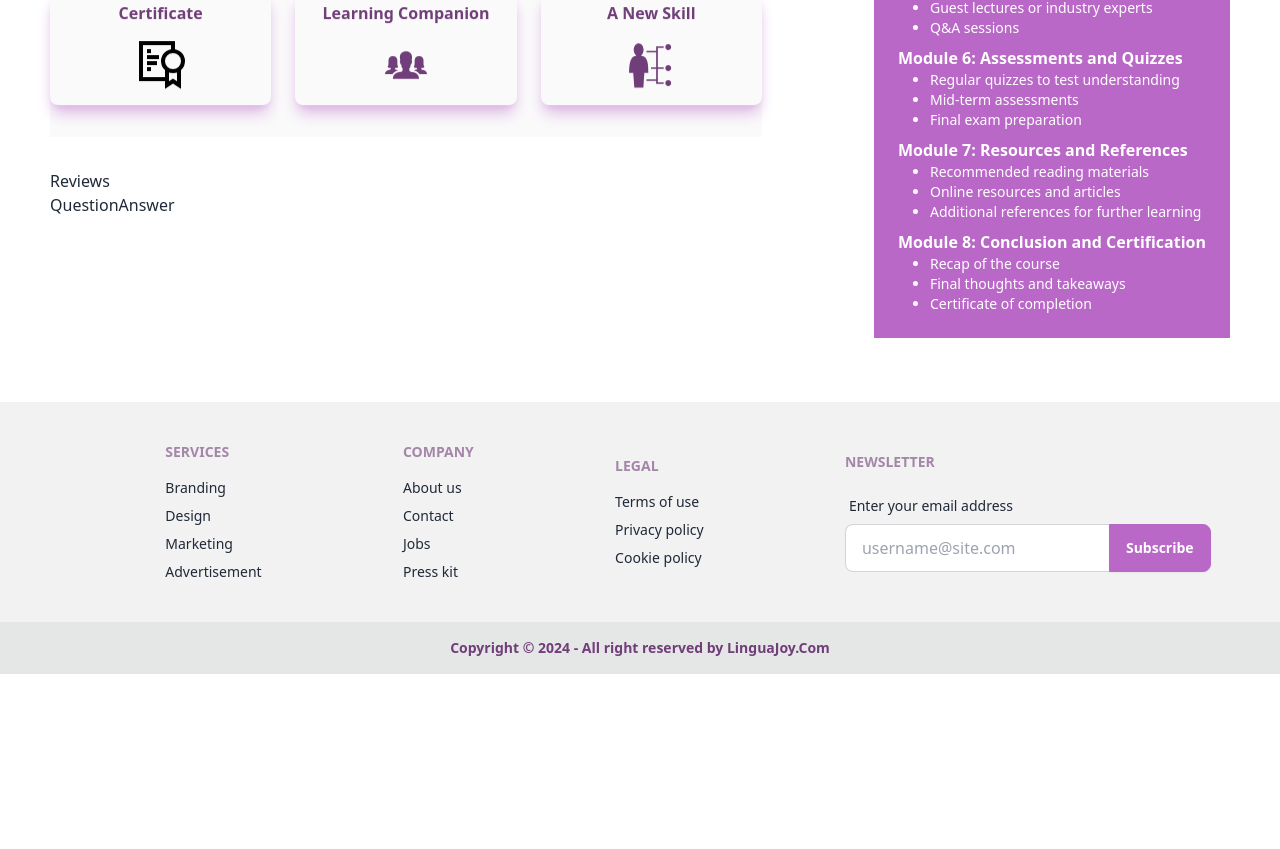
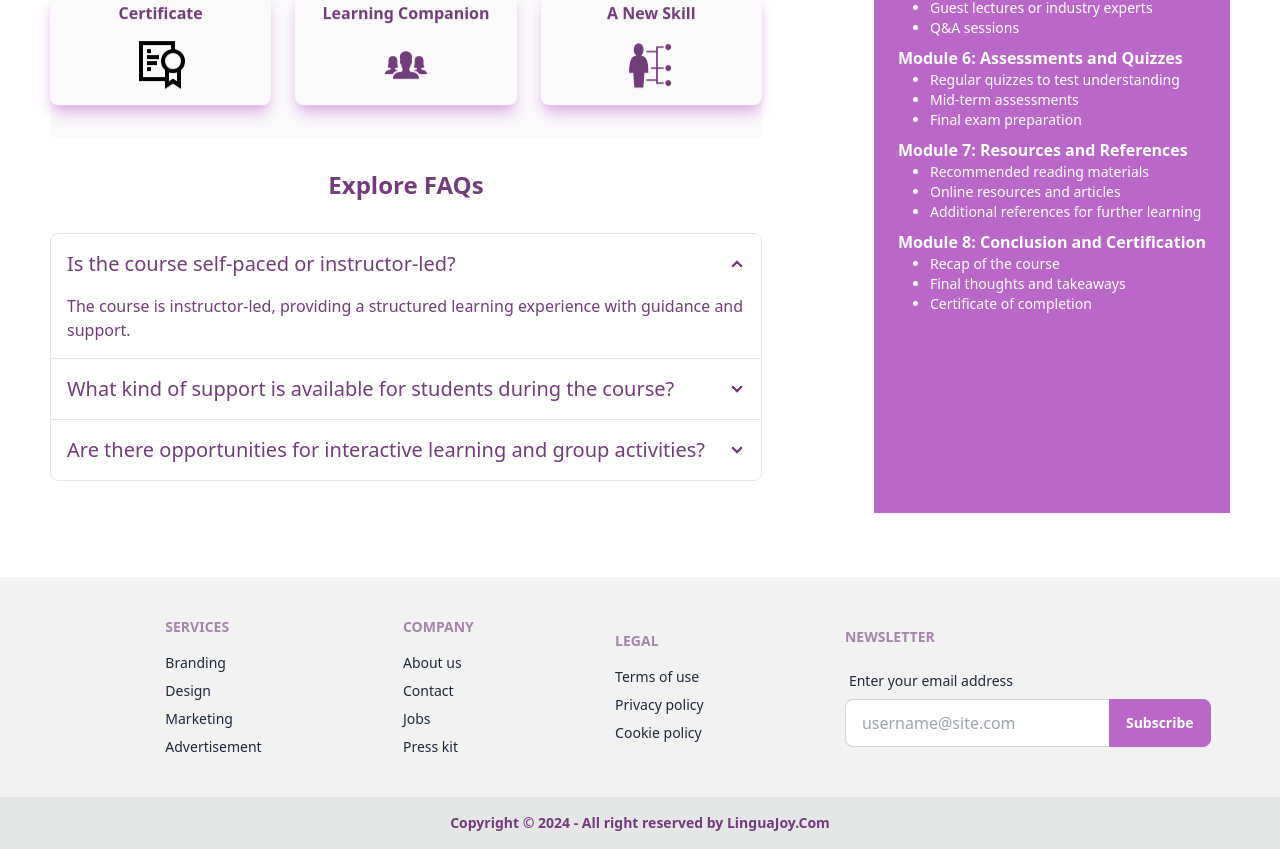
Before and after one commit to QuaziSamiha/lingua-joy-client, a React (Vite) app: page /course/1 in a window 1280 px wide. Shown: the part 1407-2256 px from the top of the page. Before the commit the page ends 2081 px from the top, so only its background shows below. Built offline with nearby package versions, Linux system fonts and the light colour scheme; no server answers.

Commit message:
detail page basic done

```diff
--- a/src/pages/Courses/CourseDetail/CourseDetail.jsx
+++ b/src/pages/Courses/CourseDetail/CourseDetail.jsx
@@ -4,7 +4,6 @@ import CourseOutline from "./CourseOutline";
 import { FaHeartCircleCheck } from "react-icons/fa6";
 import CoursePrerequisite from "./CoursePrerequisite";
 import CourseReward from "./CourseReward";
-import Reviews from "./Reviews";
 import QuestionAnswer from "./QuestionAnswer";
 
 const CourseDetail = () => {
@@ -56,7 +55,6 @@ const CourseDetail = () => {
             <div>
               <CoursePrerequisite />
               <CourseReward />
-              <Reviews />
               <QuestionAnswer />
             </div>
           </div>
--- a/src/pages/Courses/CourseDetail/QuestionAnswer.jsx
+++ b/src/pages/Courses/CourseDetail/QuestionAnswer.jsx
@@ -1,5 +1,57 @@
 const QuestionAnswer = () => {
-  return <div>QuestionAnswer</div>;
+  return (
+    <>
+      <section className="my-8">
+        <h1 className="text-[#703e78] font-bold text-2xl text-center my-8">
+          Explore FAQs
+        </h1>
+        <div className="text-[#703e78]">
+          <div className="join join-vertical w-full">
+            <div className="collapse collapse-arrow join-item border border-base-300">
+              <input type="radio" name="my-accordion-4" checked="checked" />
+              <div className="collapse-title text-xl font-medium">
+                Is the course self-paced or instructor-led?
+              </div>
+              <div className="collapse-content">
+                <p>
+                  The course is instructor-led, providing a structured learning
+                  experience with guidance and support.
+                </p>
+              </div>
+            </div>
+            <div className="collapse collapse-arrow join-item border border-base-300">
+              <input type="radio" name="my-accordion-4" />
+              <div className="collapse-title text-xl font-medium">
+                What kind of support is available for students during the
+                course?
+              </div>
+              <div className="collapse-content">
+                <p>
+                  Students have access to a dedicated support team and regular
+                  Q&A sessions with instructors to address any queries or
+                  concerns.{" "}
+                </p>
+              </div>
+            </div>
+            <div className="collapse collapse-arrow join-item border border-base-300">
+              <input type="radio" name="my-accordion-4" />
+              <div className="collapse-title text-xl font-medium">
+                Are there opportunities for interactive learning and group
+                activities?{" "}
+              </div>
+              <div className="collapse-content">
+                <p>
+                  Yes, the course includes interactive learning elements and
+                  group activities to enhance engagement and collaboration among
+                  students.{" "}
+                </p>
+              </div>
+            </div>
+          </div>
+        </div>
+      </section>
+    </>
+  );
 };
 
 export default QuestionAnswer;
--- a/src/pages/Courses/CourseDetail/Reviews.jsx
+++ /dev/null
@@ -1,5 +0,0 @@
-const Reviews = () => {
-  return <div>Reviews</div>;
-};
-
-export default Reviews;
```
